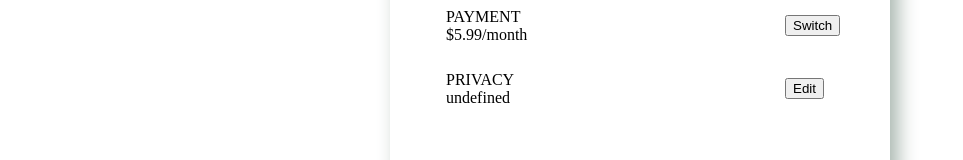
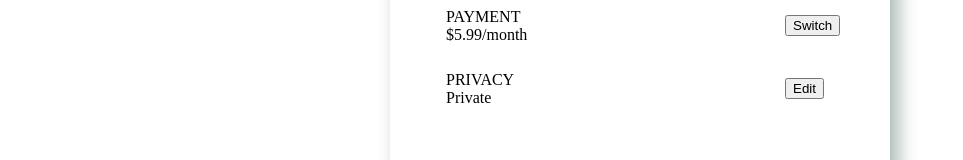
Before and after one commit to uol-feps-soc-comp2913-2324s2-classroom/team-project-team-12, a SvelteKit app: page /account in a window 1280 px wide. Shown: the part 310-470 px from the top of the page, without its empty margins (0-963 px from the left). Built offline with nearby package versions, Linux system fonts and the light colour scheme; no server answers; the database is empty.

Commit message:
Account with db access.

```diff
--- a/src/routes/account/data.svelte
+++ b/src/routes/account/data.svelte
@@ -3,6 +3,13 @@
     const username = user ? user.username : null;
     const membershiptype = user ? user.membership_type : null;
     const publicity = user ? user.default_publicity : null;
+
+    let privacy = 'Private';
+    if(publicity==1){
+        privacy = 'Friends Only';
+    }else if(publicity==2){
+        privacy = 'Public';
+    }
 </script>
 
 <table>
@@ -19,7 +26,7 @@
         <td><button>Switch</button></td>
     </tr>
     <tr>
-        <td>PRIVACY<br>{publicity}</td>
+        <td>PRIVACY<br>{privacy}</td>
         <td><button>Edit</button></td>
     </tr>
 </table>
```
